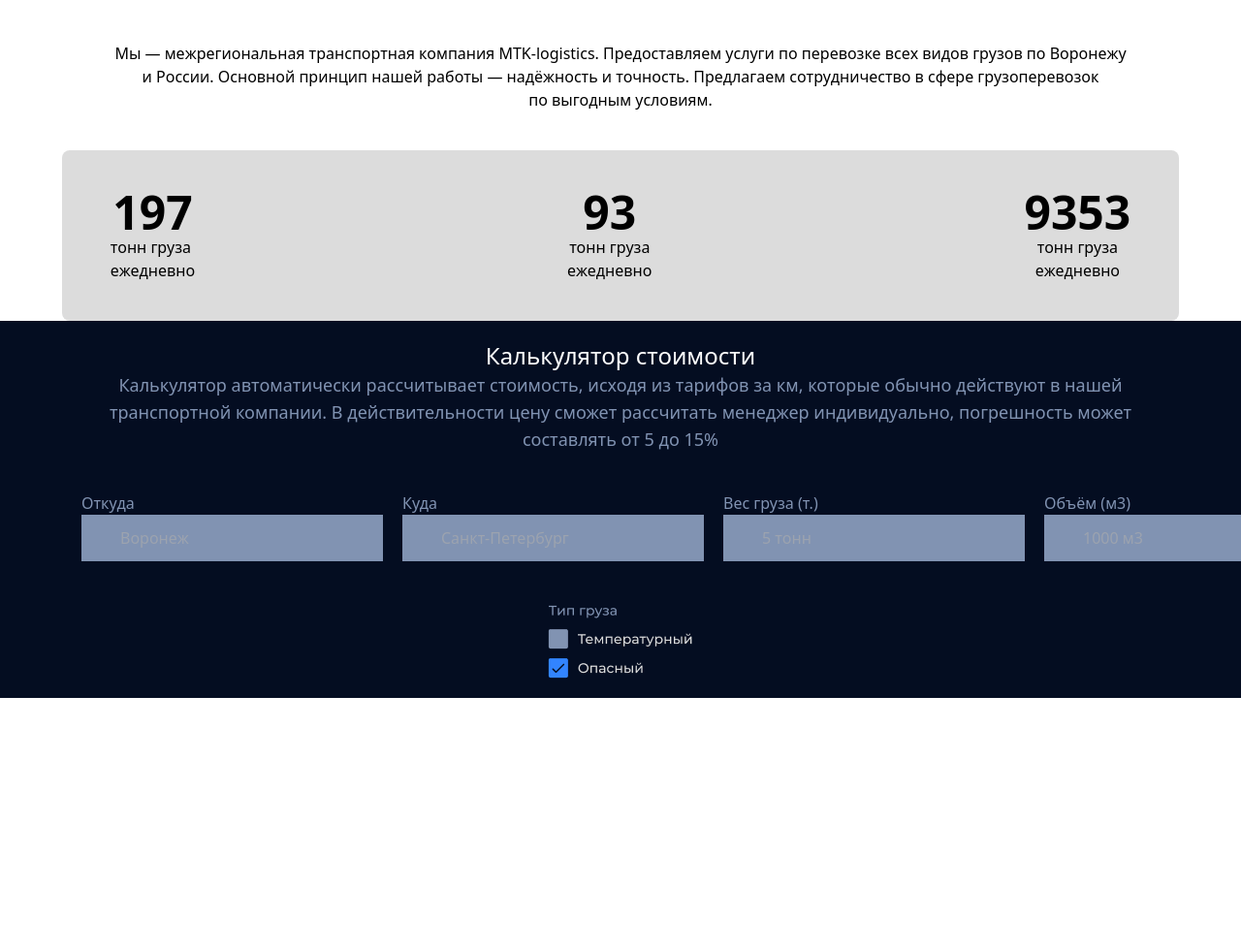
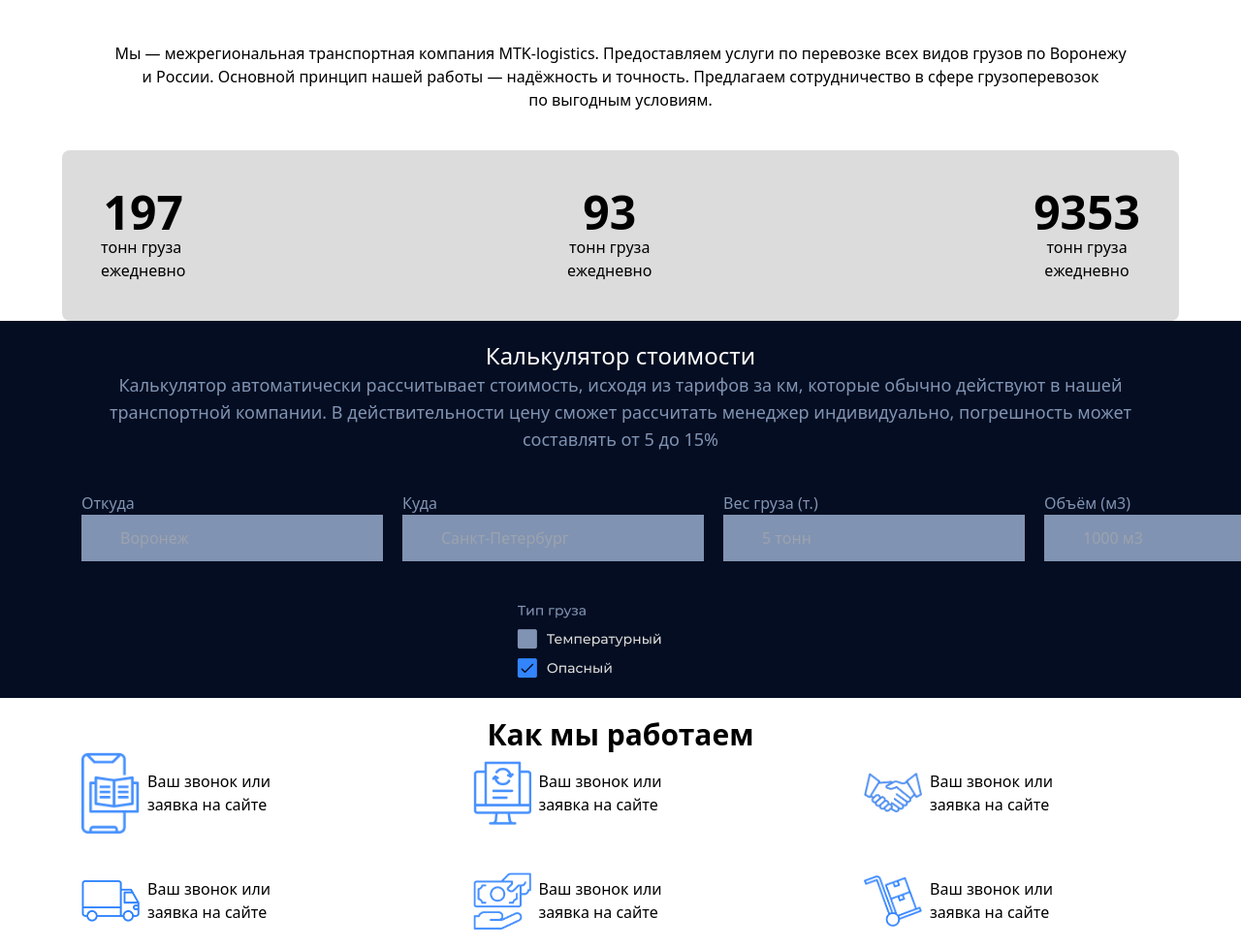
Before and after one commit to AzizovM-doder/git_home_3, a website: page index.html in a window 1280 px wide. Shown: the part 2930-3909 px from the top of the page at 97% size. Before the commit the page ends 3650 px from the top, so only its background shows below. Drawn offline with Linux system fonts and the light colour scheme.

Commit message:
sec 8 with fixes

```diff
--- a/index.html
+++ b/index.html
@@ -463,8 +463,8 @@ MTK-logistics.
 Предоставляем услуги по перевозке всех видов грузов по Воронежу и России. Основной принцип нашей работы — надёжность и точность. Предлагаем
 сотрудничество в сфере грузоперевозок по выгодным условиям.</p>
       </section>
-      <section class="bg-[#DCDCDC] max-w-6xl rounded-lg gap-32 p-10 m-auto justify-center flex flex-col items-center md:flex-row">
-      <div class="md:px-32">
+      <section class="bg-[#DCDCDC] max-w-6xl rounded-lg  p-10 m-auto justify-between flex flex-col items-center md:flex-row">
+      <div>
         <h1 class="font-bold text-center text-5xl">197</h1>
         <p>тонн груза <br> ежедневно</p>
       </div><hr>
@@ -472,7 +472,7 @@ MTK-logistics.
         <h1 class="font-bold text-center text-5xl">93</h1>
         <p class="text-center">тонн груза <br> ежедневно</p>
       </div><hr>
-      <div class="md:px-32">
+      <div>
         <h1 class="font-bold text-center text-5xl">9353</h1>
         <p class="text-center">тонн груза <br> ежедневно</p>
       </div>
@@ -509,6 +509,35 @@ MTK-logistics.
           </div>
         </section>
       </section>
+      <section class="max-w-6xl m-auto p-5">
+        <h1 class="text-3xl font-bold text-center">Как мы работаем</h1>
+        <div class="flex  md:justify-between flex-col gap-10 items-center md:flex-row md:flex-wrap">
+          <article class="flex w-[305px] gap-2 items-center">
+            <img width="60" src="assets/image copy 7.png" alt="g">
+            <p>Ваш звонок или <br> заявка на сайте</p>
+          </article>
+          <article class="flex w-[305px] gap-2 items-center">
+            <img width="60" src="assets/image copy 8.png" alt="g">
+            <p>Ваш звонок или <br> заявка на сайте</p>
+          </article>
+          <article class="flex w-[305px] gap-2 items-center">
+            <img width="60" src="assets/image copy 9.png" alt="g">
+            <p>Ваш звонок или <br> заявка на сайте</p>
+          </article>
+          <article class="flex w-[305px] gap-2 items-center">
+            <img width="60" src="assets/image copy 10.png" alt="g">
+            <p>Ваш звонок или <br> заявка на сайте</p>
+          </article>
+          <article class="flex w-[305px] gap-2 items-center">
+            <img width="60" src="assets/image copy 11.png" alt="g">
+            <p>Ваш звонок или <br> заявка на сайте</p>
+          </article>
+          <article class="flex w-[305px] gap-2 items-center">
+            <img width="60" src="assets/image copy 12.png" alt="g">
+            <p>Ваш звонок или <br> заявка на сайте</p>
+          </article>
+        </div>
+      </section>
     </main>
   </body>
 </html>
```
Also changed, not shown: assets/image copy 10.png (added), assets/image copy 11.png (added), assets/image copy 12.png (added), assets/image copy 7.png (added), assets/image copy 8.png (added), assets/image copy 9.png (added), src/output.css.
